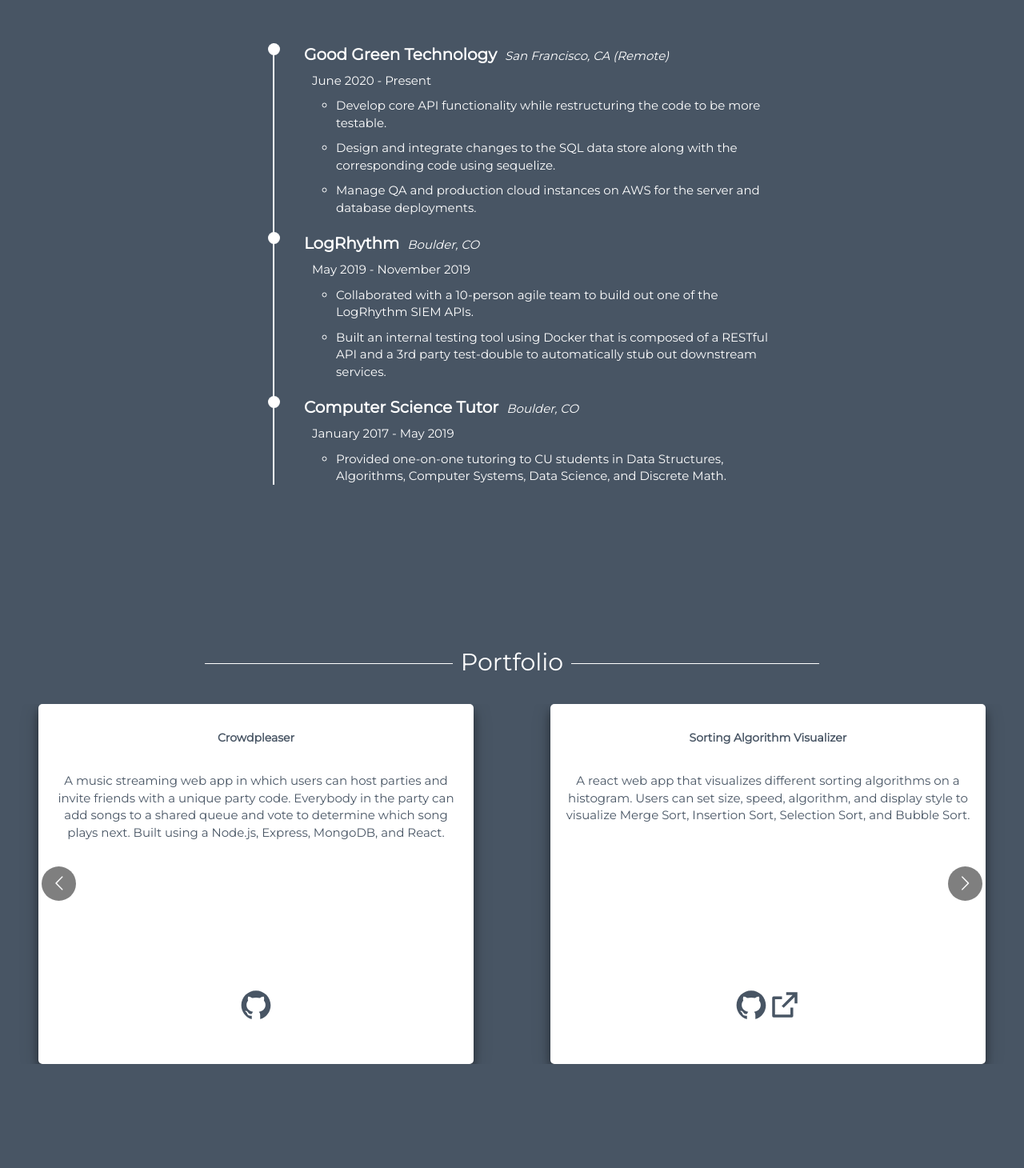
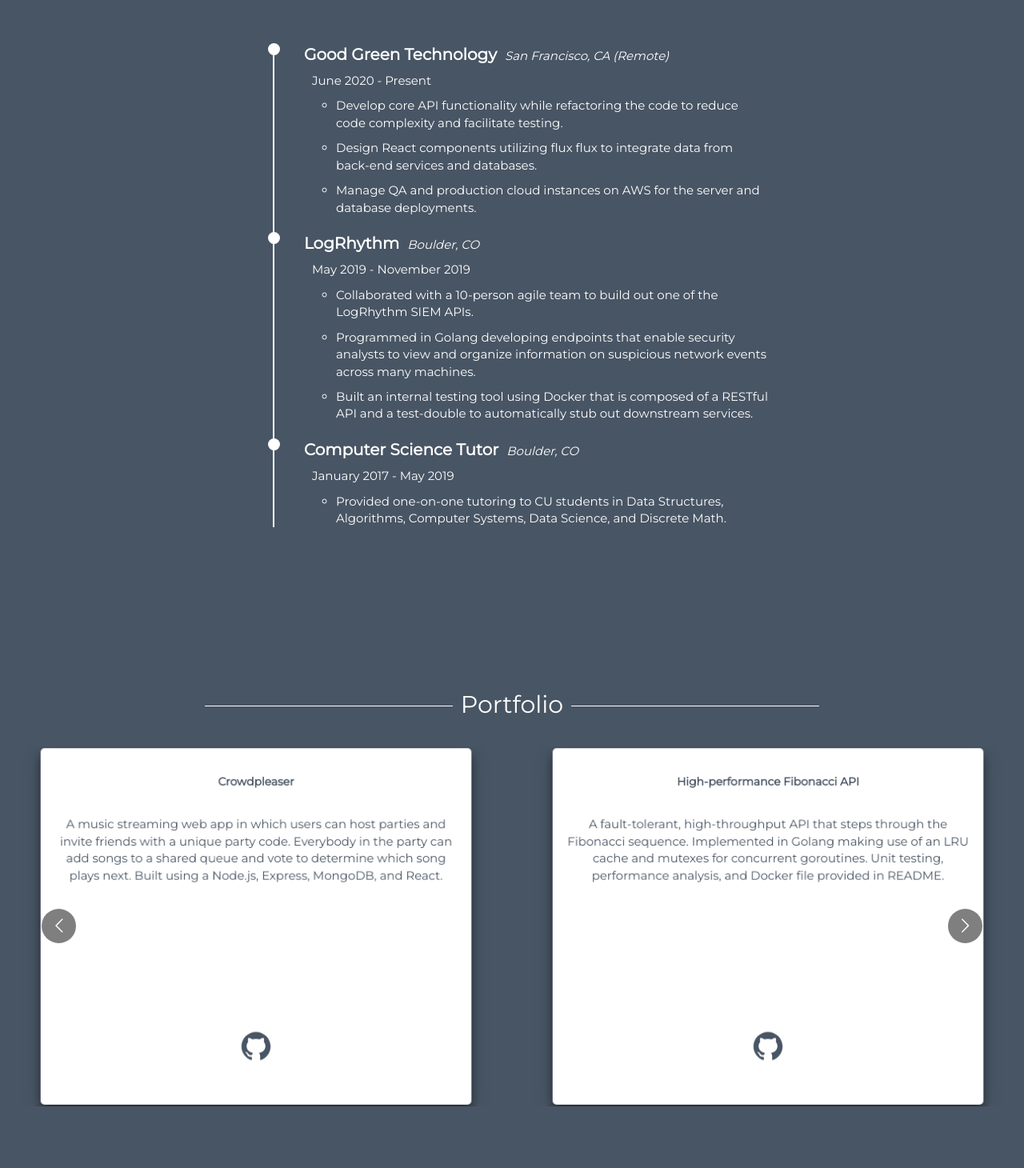
Before and after one commit to mabthew/personal-website, a React (Create React App) app: page / in a window 1280 px wide. Shown: the part 1470-2930 px from the top of the page at 80% size. Built offline with nearby package versions, Linux system fonts and the light colour scheme.

Commit message:
portfolio and resume update

```diff
--- a/src/components/Experience/Experience.js
+++ b/src/components/Experience/Experience.js
@@ -13,8 +13,8 @@
                         <div className="company-location">San Francisco, CA (Remote)</div>
                         <div className="company-dates">June 2020 - Present</div>
                         <ul className="company-description">
-                            <li>Develop core API functionality while restructuring the code to be more testable.</li>
-                            <li>Design and integrate changes to the SQL data store along with the corresponding code using sequelize.</li>
+                            <li>Develop core API functionality while refactoring the code to reduce code complexity and facilitate testing.</li>
+                            <li>Design React components utilizing flux flux to integrate data from back-end services and databases.</li>
                             <li>Manage QA and production cloud instances on AWS for the server and database deployments.</li>
                         </ul>
                     </li>
@@ -23,8 +23,9 @@
                         <div className="company-location">Boulder, CO</div>
                         <div className="company-dates">May 2019 - November 2019</div>
                         <ul className="company-description">
-                            <li>Collaborated with a 10-person agile team to build out one of the LogRhythm SIEM APIs.   </li>
-                            <li>Built an internal testing tool using Docker that is composed of a RESTful API and a 3rd party test-double to automatically stub out downstream services.</li>
+                            <li>Collaborated with a 10-person agile team to build out one of the LogRhythm SIEM APIs. </li>
+                            <li>Programmed in Golang developing endpoints that enable security analysts to view and organize information on suspicious network events across many machines.</li>
+                            <li>Built an internal testing tool using Docker that is composed of a RESTful API and a test-double to automatically stub out downstream services.</li>
                         </ul>
                     </li>
                     <li>
--- a/src/components/Portfolio/Portfolio.css
+++ b/src/components/Portfolio/Portfolio.css
@@ -3,6 +3,7 @@
 }
 
 .card {
+    transform: scale(.99);
     display: inline-block;
     color: #485564;
     background-color: white;
@@ -12,6 +13,19 @@
     box-shadow: 0 8px 12px 0 rgba(0, 0, 0, 0.4), 0 6px 24px 0 rgba(0, 0, 0, 0.19);
     position: relative;
     z-index: 10;
+    -webkit-transform: scale(.99);
+    -moz-transform: scale(.99);
+    -ms-transform: scale(.99);
+    -o-transform: scale(.99);
+}
+
+.card:hover {
+    transform: scale(1);
+    cursor: pointer;
+    -webkit-transform: scale(1);
+    -moz-transform: scale(1);
+    -ms-transform: scale(1);
+    -o-transform: scale(1);
 }
 
 @media (max-width: 90px) {
@@ -45,7 +59,11 @@
     -o-transition: all .2s ease-in-out;
 }
 .card svg:hover {
-     transform: scale(1.075);
+    transform: scale(1.075);
+    -webkit-transform: scale(1.075);
+    -moz-transform: scale(1.075);
+    -ms-transform: scale(1.075);
+    -o-transform: scale(1.075);
 }
 
 .card-link {
--- a/src/components/Portfolio/Portfolio.js
+++ b/src/components/Portfolio/Portfolio.js
@@ -60,34 +60,43 @@
                     slidesToSlide={1}
                     swipeable
                 >
+                    <a href="https://github.com/kylebremont/CrowdPleaser-server" target="_blank" rel="noopener noreferrer" >
                         <div className="card">
                             <h5 className="card-title">Crowdpleaser</h5>
                             <p className="card-text">A music streaming web app in which users can host parties and invite friends with a unique party code. Everybody in the party can add songs to a shared queue and vote to determine which song plays next. Built using a Node.js, Express, MongoDB, and React.</p>
                             <span> <a className="card-link" href="https://github.com/kylebremont/CrowdPleaser-server" target="_blank" rel="noopener noreferrer"><AiFillGithub size={42} /></a></span>
                             {/* <span><a className="card-links" href="https://crowdpleaser.love" target="_blank" rel="noopener noreferrer"><RiExternalLinkLine size={42} /></a></span> */}
                         </div>
+                    </a>
+                    <a href="https://github.com/mabthew/fibonacci" target="_blank" rel="noopener noreferrer">
+                        <div className="card">
+                            <h5 className="card-title">High-performance Fibonacci API</h5>
+                            <p className="card-text">A fault-tolerant, high-throughput API that steps through the Fibonacci sequence. Implemented in Golang making use of an LRU cache and mutexes for concurrent goroutines. Unit testing, performance analysis, and Docker file provided in README.</p>
+                            <a className="card-link" href="https://github.com/mabthew/fibonacci" target="_blank" rel="noopener noreferrer"><AiFillGithub size={42} /></a>
+                        </div>
+                    </a>
+                    <a href="https://mabthew.github.io/sorting-visualizer/" target="_blank" rel="noopener noreferrer">
                         <div className="card">
                             <h5 className="card-title">Sorting Algorithm Visualizer</h5>
-                        <p className="card-text"> A react web app that visualizes different sorting algorithms on a histogram. Users can set size, speed, algorithm, and display style to visualize Merge Sort, Insertion Sort, Selection Sort, and Bubble Sort.</p>
+                            <p className="card-text"> A React web app that visualizes different sorting algorithms on a histogram. Users can set size, speed, algorithm, and display style to visualize Merge Sort, Insertion Sort, Selection Sort, and Bubble Sort.</p>
                             <a className="card-link" href="https://github.com/mabthew/sorting-visualizer" target="_blank" rel="noopener noreferrer"><AiFillGithub size={42} /></a>
                             <a className="card-link" href="https://mabthew.github.io/sorting-visualizer/" target="_blank" rel="noopener noreferrer"><RiExternalLinkLine size={42} /></a>
                         </div>
-
+                    </a>
+                    <a href="https://github.com/mabthew/Dropbucket-deliverables" target="_blank" rel="noopener noreferrer">
                         <div className="card">
                             <h5 className="card-title">DropBucket</h5>
                             <p className="card-text">File-hosting service using a RESTful Django API to communicate with GCP Storage Buckets, synchronizing across multiple devices to manage downloading, uploading, and deleting files reflecting changes in the QT interface.</p>
                             <a className="card-link" href="https://github.com/mabthew/Dropbucket-deliverables" target="_blank" rel="noopener noreferrer"><AiFillGithub size={42} /></a>
                         </div>
+                    </a>
+                    <a href="https://github.com/mabthew/anagram" target="_blank" rel="noopener noreferrer">
                         <div className="card">
                             <h5 className="card-title">Scrabbler</h5>
-                        <p className="card-text">An anagram finder build using Node.js, Express, React, and Redis.</p>
+                            <p className="card-text">A web app for cheating at scrabble built using Node.js, Express, React, and Redis. Allows for nearly instant lookup of anagrams and scrabble words from a dictionary of 200,000+ words. The API exposes several endpoints for querying, adding, and deleting from the dictionary.</p>
                             <a className="card-link" href="https://github.com/mabthew/anagram" target="_blank" rel="noopener noreferrer"><AiFillGithub size={42} /></a>
                         </div>
-                    <div className="card">
-                        <h5 className="card-title">This website!</h5>
-                        <p className="card-text">I made this website from scratch using React, HTML, and CSS to practice web design.</p>
-                        <a className="card-link" href="https://github.com/mabthew/personal-website" target="_blank" rel="noopener noreferrer"><AiFillGithub size={42} /></a>
-                    </div>
+                    </a>
                 </Carousel>
             </div>
         </div >
```
Also changed, not shown: 1 other file (tests, documents, lock files or other folders). Lines whose indentation alone changed are shown as unchanged.
